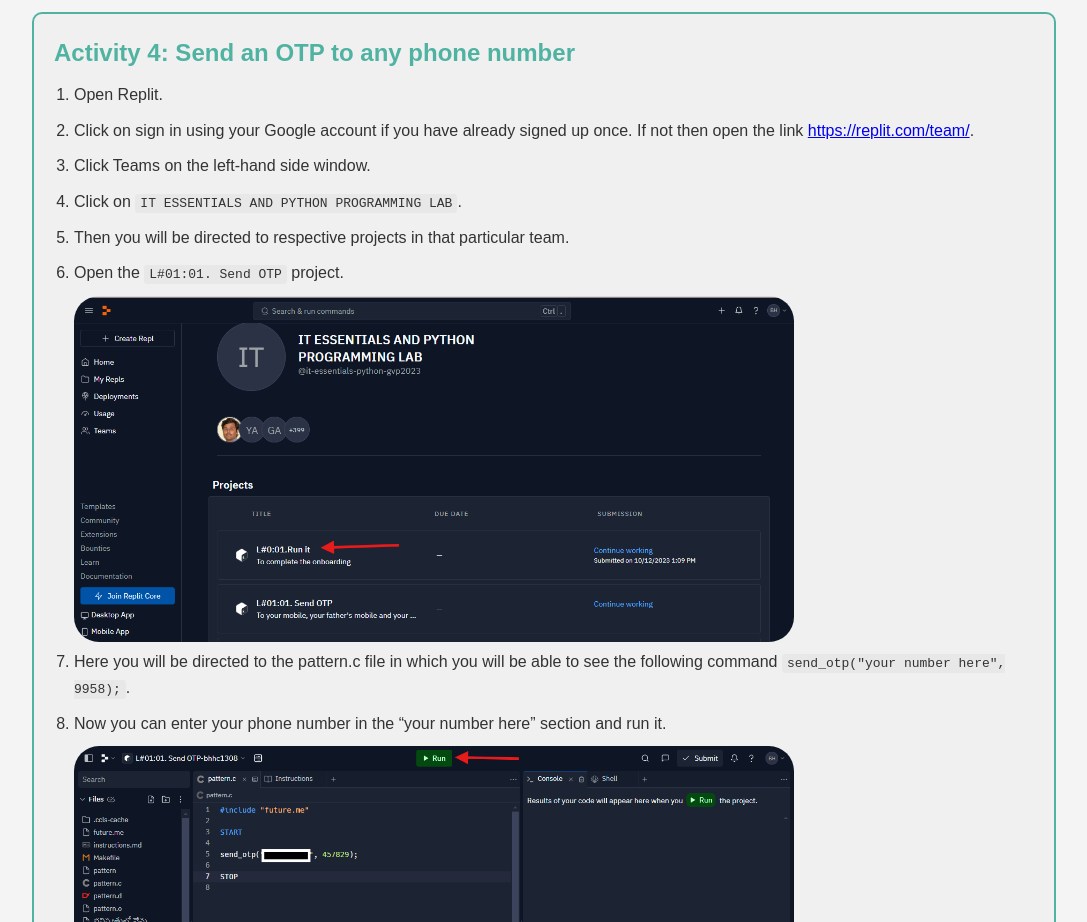
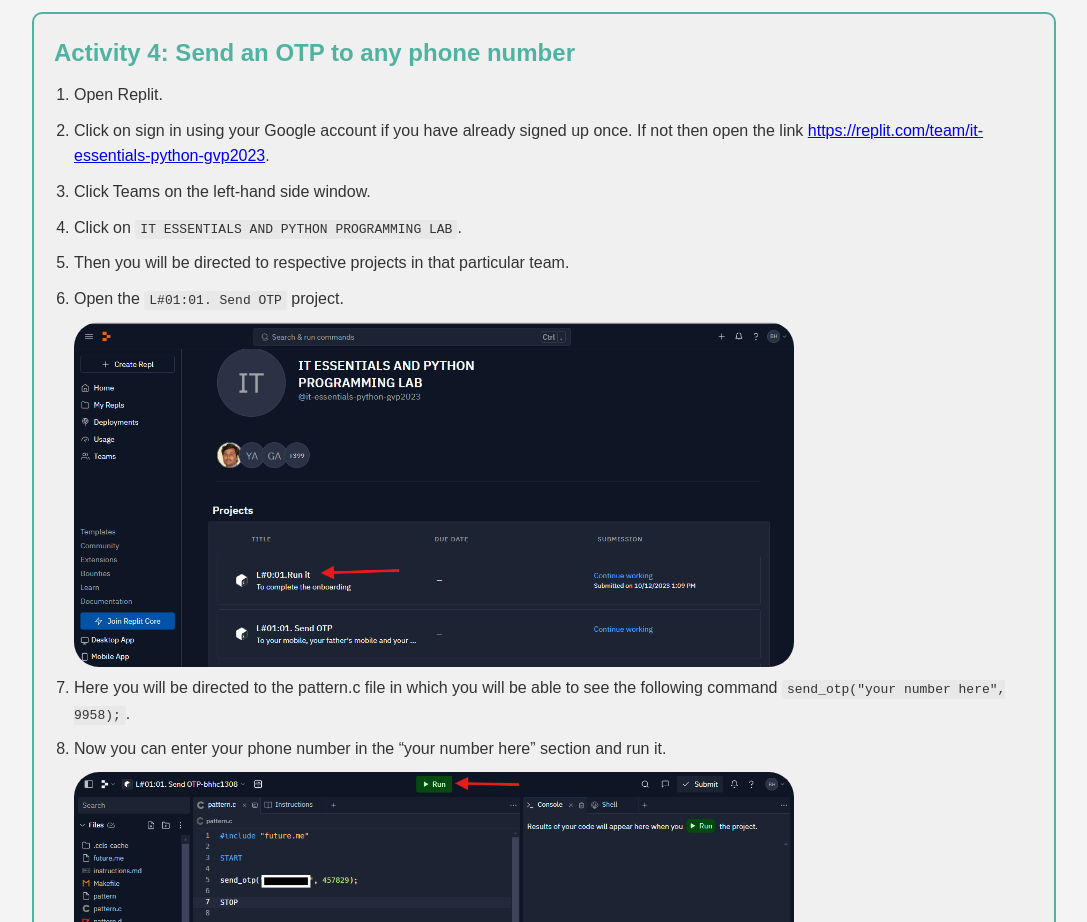
Before and after one commit to Chintu1308/Webpage, a plain HTML site: page index.html in a window 1280 px wide. Shown: the part 2900-3822 px from the top of the page, without its empty margins (96-1183 px from the left). Drawn offline with Linux system fonts and the light colour scheme.

Commit message:
Update index.html

```diff
--- a/index.html
+++ b/index.html
@@ -253,7 +253,7 @@
     <h2 id="activity4">Activity 4: Send an OTP to any phone number</h2>
     <ol>
         <li>Open Replit.</li>
-        <li>Click on sign in using your Google account if you have already signed up once. If not then open the link <a href="https://replit.com/team/" target="_blank">https://replit.com/team/</a>.</li>
+        <li>Click on sign in using your Google account if you have already signed up once. If not then open the link <a href="https://replit.com/team/it-essentials-python-gvp2023" target="_blank">https://replit.com/team/it-essentials-python-gvp2023</a>.</li>
         <li>Click Teams on the left-hand side window.</li>
         <li>Click on <code class="language-plaintext highlighter-rouge">IT ESSENTIALS AND PYTHON PROGRAMMING LAB</code>.</li>
         <li>Then you will be directed to respective projects in that particular team.</li>
```
